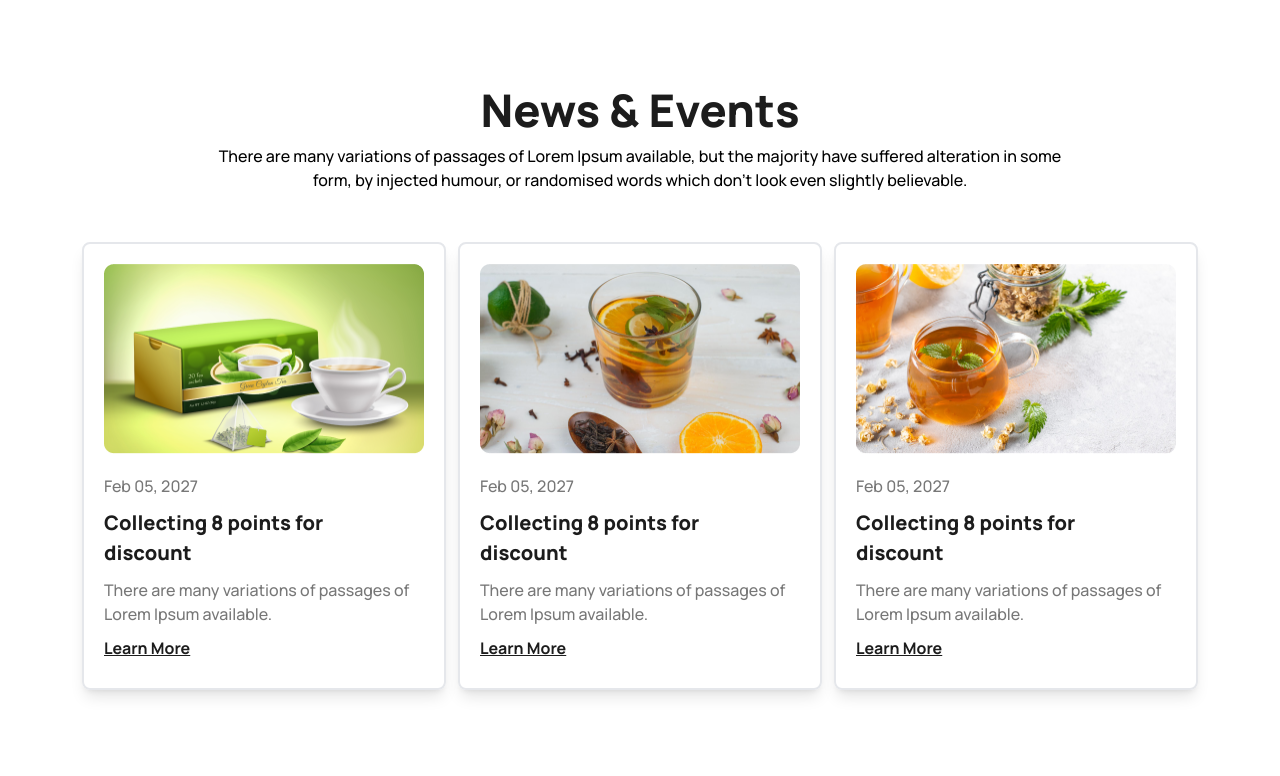
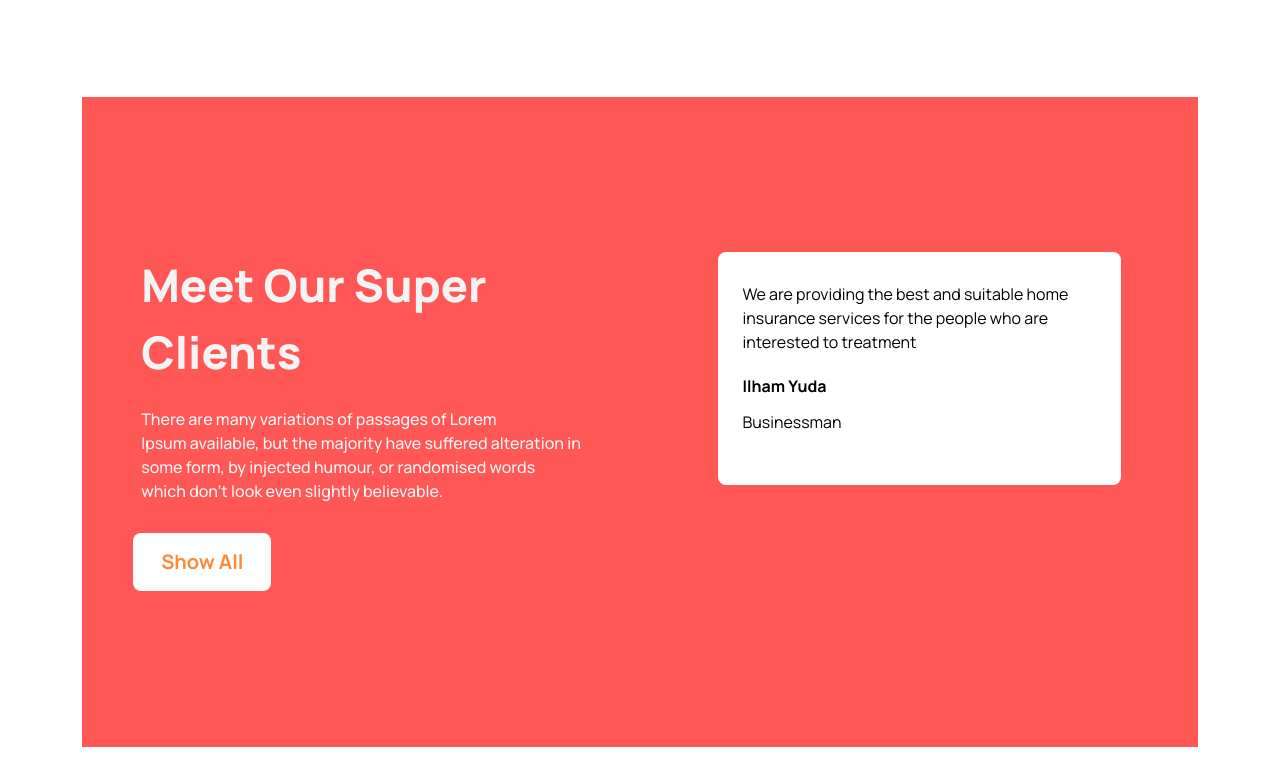
Before and after one commit to RaihanSoft/tea-house-with-tailwind, a plain HTML site: page index.html in a window 1280 px wide. Shown: the part 1764-2540 px from the top of the page. Drawn offline with nearby package versions, Linux system fonts and the light colour scheme; a web font is replaced by a local one.

Commit message:
Meet Our Super Clients section added

```diff
--- a/index.html
+++ b/index.html
@@ -174,20 +174,20 @@
 
     <!-- red section  -->
 
-    <!-- <section class="bg-[#ff0000a9] max-h-[650px] mt-[100px]">
+    <section class="bg-[#ff0000a9] md:h-[650px] mt-[100px]">
 
 
-        <div class="flex flex-col md:flex-row gap-[40px] justify-center items-center" >
+        <div class=" grid md:grid-cols-2  justify-items-center">
 
-          <div class="mt-[155px] border-2">
-            <h1 class="font-[800] text-[45px] text-[#F4F4F4]">Meet Our Super Clients</h1>
-            <p class="mt-[20px]  font-[500] text-[16px] text-[#F4F4F4]">There are many variations of passages of Lorem Ipsum available, but the majority have suffered alteration in some form, by injected humour, or randomised words which don't look even slightly believable. </p>
+          <div class="mt-[155px] text-center md:text-start ">
+            <h1 class="font-[800] px-2 text-[45px] text-[#F4F4F4]">Meet Our Super <br> Clients</h1>
+            <p class="mt-[20px] px-2  font-[500] text-[1rem] text-[#F4F4F4]">There are many variations of passages of Lorem <br> Ipsum available, but the majority have suffered alteration in <br> some form, by injected humour, or randomised words <br> which don't look even slightly believable. </p>
 
             <button class="mt-[30px] px-[28px] font-[700] text-[20px] py-[14px] text-[#FF8938] rounded-[8px] bg-[#FFFFFF]">Show All</button>
           </div>
 
 
-          <div class="w-[433px] h-[233px] bg-[#FFFFFF] pt-[41px] pl-[50px] rounded-[8px] mt-[155px]">
+          <div class="max-w-[403px] h-[233px] bg-[#FFFFFF] pt-[30px] mb-[20px] mx-[20px] pl-[25px] rounded-[8px] mt-[155px]">
 
 
               <p class="font-[400] text-[16px]">We are providing the best and suitable home insurance services for the people who are interested to treatment</p>
@@ -203,7 +203,7 @@
 
 
 
-      </section> -->
+      </section>
 
     <!-- News & Events section  -->
     <section class="mt-[80px]">
```
Also changed, not shown: output.css.
